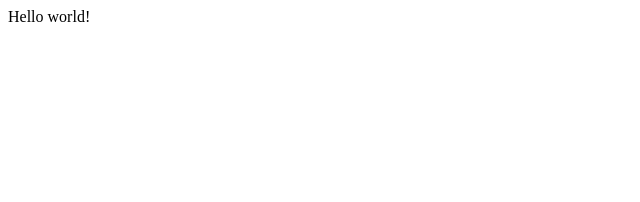
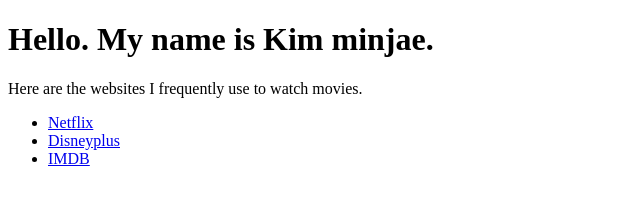
Before and after one commit to 2024148023/HomeworkRepository, a plain HTML site: page index.html in a window 1280 px wide. Shown: the whole page, without its empty margins (0-640 px from the left). Drawn offline with Linux system fonts and the light colour scheme.

Commit message:
Complete requirement 1, 2, 3

```diff
--- a/index.html
+++ b/index.html
@@ -2,8 +2,19 @@
 <html>
     <head>
         <meta charset="utf-8">
+        <title>Assignment 1</title>
     </head>
     <body>
-        Hello world!
+        <h1>Hello. My name is Kim minjae.</h1>
+
+        <p>Here are the websites I frequently use to watch movies.</p>
+
+        <ul>
+            <li><a href = "https://www.netflix.com"> Netflix </a></li>
+            <li><a href = "https://www.disneyplus.com"> Disneyplus</a></li>
+            <li><a href = "https://www.imdb.com"> IMDB </a></li>
+        </ul>
+
+
     </body>
 </html>
```
